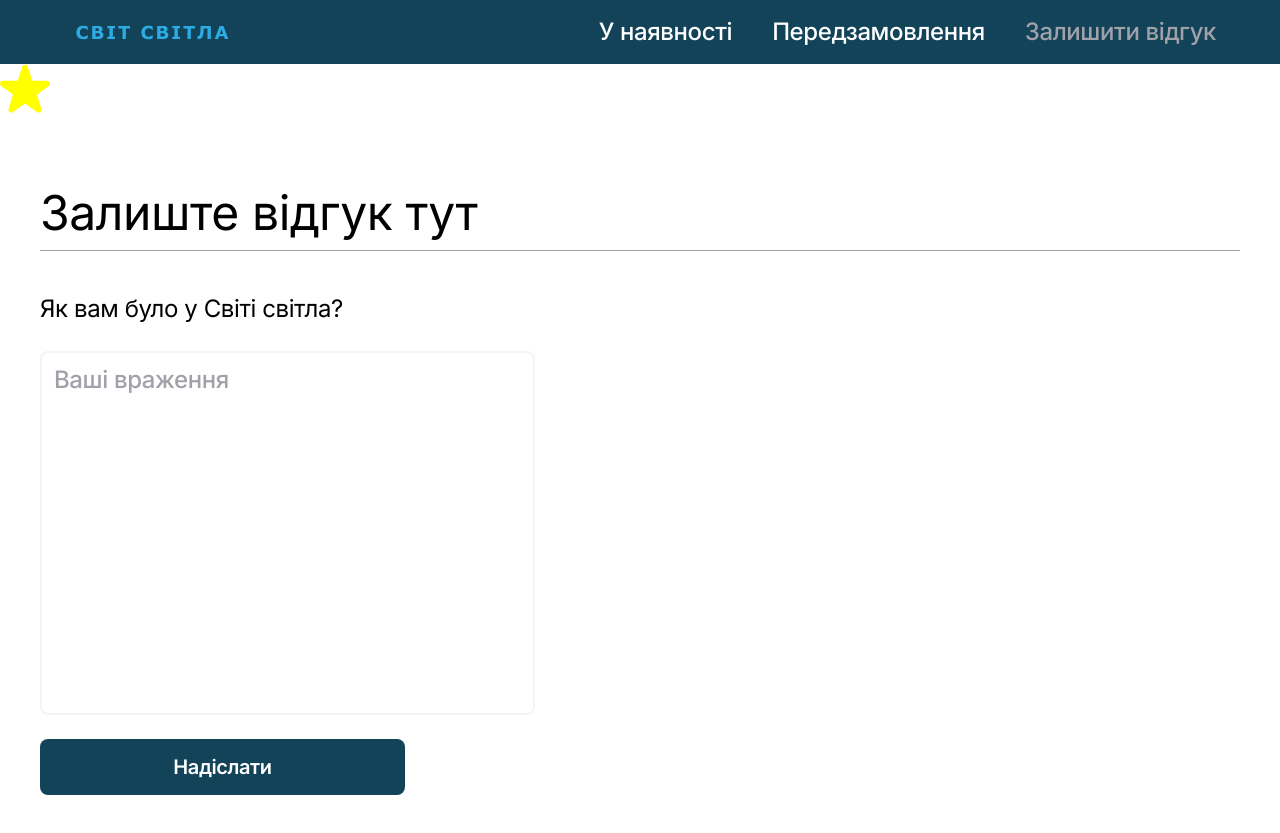
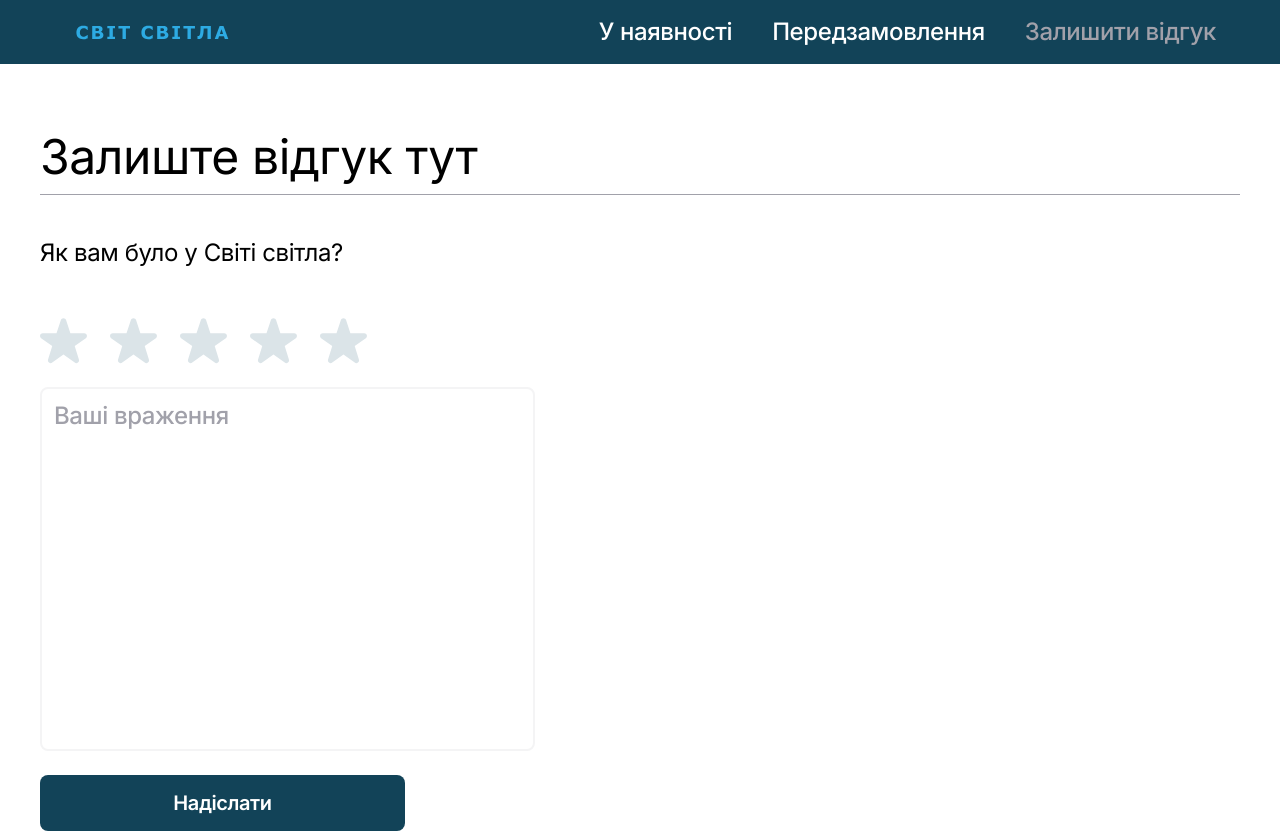
Before and after one commit to NatalyKrvch/svit-svitla-app, a React (Vite) app: page /feedback in a window 1280 px wide. Shown: the top 833 px of the page. Built offline with nearby package versions, Linux system fonts and the light colour scheme; no server answers.

Commit message:
done: stars

```diff
--- a/src/components/Raiting/Raiting.jsx
+++ b/src/components/Raiting/Raiting.jsx
@@ -5,18 +5,32 @@ import {
   StyledInput,
   StyledButton,
   StyledForm,
-  // Star,
+  StarsContainer,
 } from "./RaitingStyled";
-// import { useState } from "react";
-// import star from "../../images/star.svg";
+import { useState } from "react";
 import Sprite from "../../images/symbol-defs.svg";
+import { useMediaRules } from "../../hooks/useMediaRules";
 // import { useDispatch } from "react-redux";
 
 function Raiting() {
   // const dispatch = useDispatch();
 
-  // const [starsCount, setStarsCount] = useState(0);
+  const [selectedStars, setSelectedStars] = useState([]);
   // const [feedback, setFeedback] = useState("");
+  const { isTablet, isDesktop } = useMediaRules();
+
+  const starCounter = [1, 2, 3, 4, 5];
+  let starSize = 36;
+
+  if (isDesktop || isTablet) {
+    starSize = 48;
+  }
+
+  const handleStarClick = (starKey) => {
+    const clickedIndex = starCounter.indexOf(starKey);
+    const selectedStars = starCounter.slice(0, clickedIndex + 1);
+    setSelectedStars(selectedStars);
+  };
 
   const handleSubmit = (event) => {
     event.preventDefault();
@@ -25,13 +39,28 @@ function Raiting() {
 
   return (
     <>
-      {/* <Star src={star} alt="star" /> */}
-      <svg width={50} height={50}>
-        <use href={`${Sprite}#icon-star`} style={{ fill: "yellow" }}></use>
-      </svg>
       <PageWrapper>
         <StyledH1>Залиште відгук тут</StyledH1>
         <StyledP>Як вам було у Світі світла?</StyledP>
+        <StarsContainer>
+          {starCounter.map((key) => {
+            const isSelected = selectedStars.includes(key);
+            return (
+              <svg
+                key={key}
+                width={starSize}
+                height={starSize}
+                onClick={() => handleStarClick(key)}
+                style={{ cursor: "pointer" }}
+              >
+                <use
+                  href={`${Sprite}#icon-star`}
+                  style={{ fill: isSelected ? "#FFE34E" : "#DBE4E8" }}
+                />
+              </svg>
+            );
+          })}
+        </StarsContainer>
         <StyledForm onSubmit={handleSubmit}>
           <StyledInput type="text" placeholder="Ваші враження" />
           <StyledButton type="submit">Надіслати</StyledButton>
--- a/src/components/Raiting/RaitingStyled.js
+++ b/src/components/Raiting/RaitingStyled.js
@@ -50,6 +50,15 @@ export const StyledP = styled.p`
     margin: 48px 0 24px;
   }
 `
+export const StarsContainer = styled.div`
+  display: flex;
+  align-items: center;
+  justify-content: space-around;
+  margin: 22px 0;
+  width: 327px;
+  gap: 23px;
+`
+
 export const StyledInput = styled.textarea`
   font-family: Inter;
   height: 169px;
```
